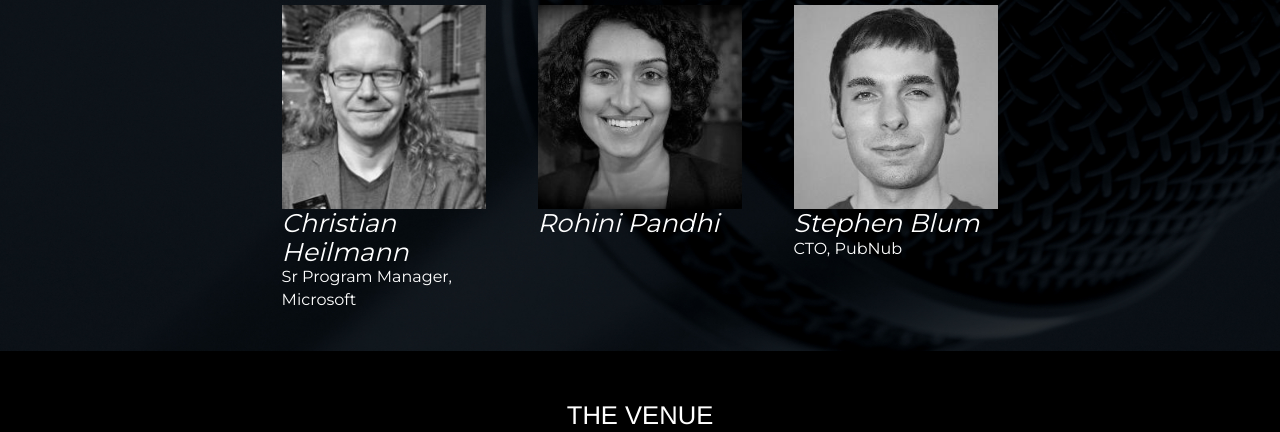
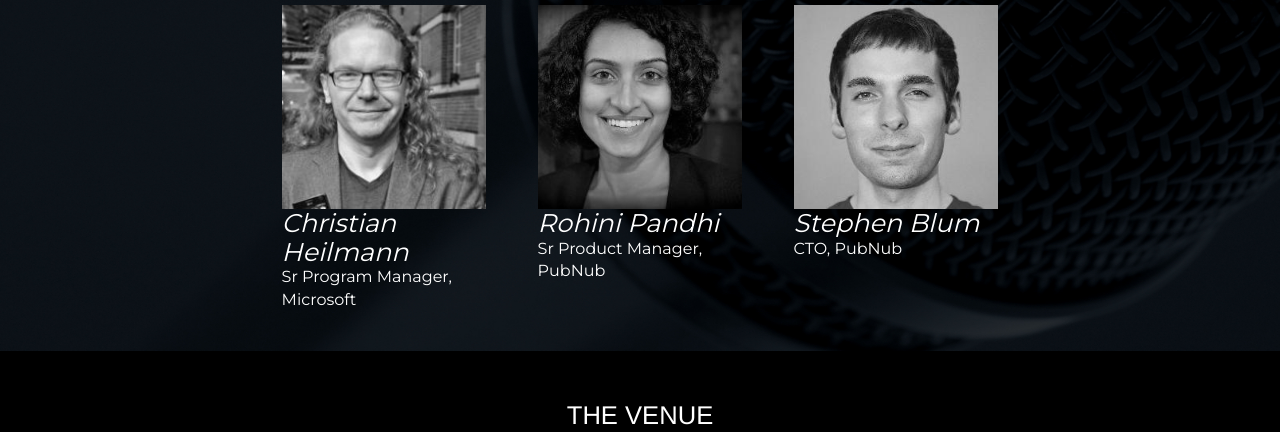
Before and after one commit to pubnub/iotstream, a website: page index.html in a window 1280 px wide. Shown: the part 2072-2504 px from the top of the page. Drawn offline with nearby package versions, Linux system fonts and the light colour scheme; some packages are replaced by stand-ins of ours.

Commit message:
Adding Rohini's title

```diff
--- a/index.html
+++ b/index.html
@@ -186,6 +186,7 @@
           <!--<a href="/sessions.html#rohini">-->
             <img class="speakerImg" src="img/speakers/rohini.jpeg">
             <h5 class="speakerName">Rohini Pandhi</h5>
+            <div class="speakerTitle">Sr Product Manager, PubNub</div>
           <!--</a>-->
         </div>
       </div>
```
